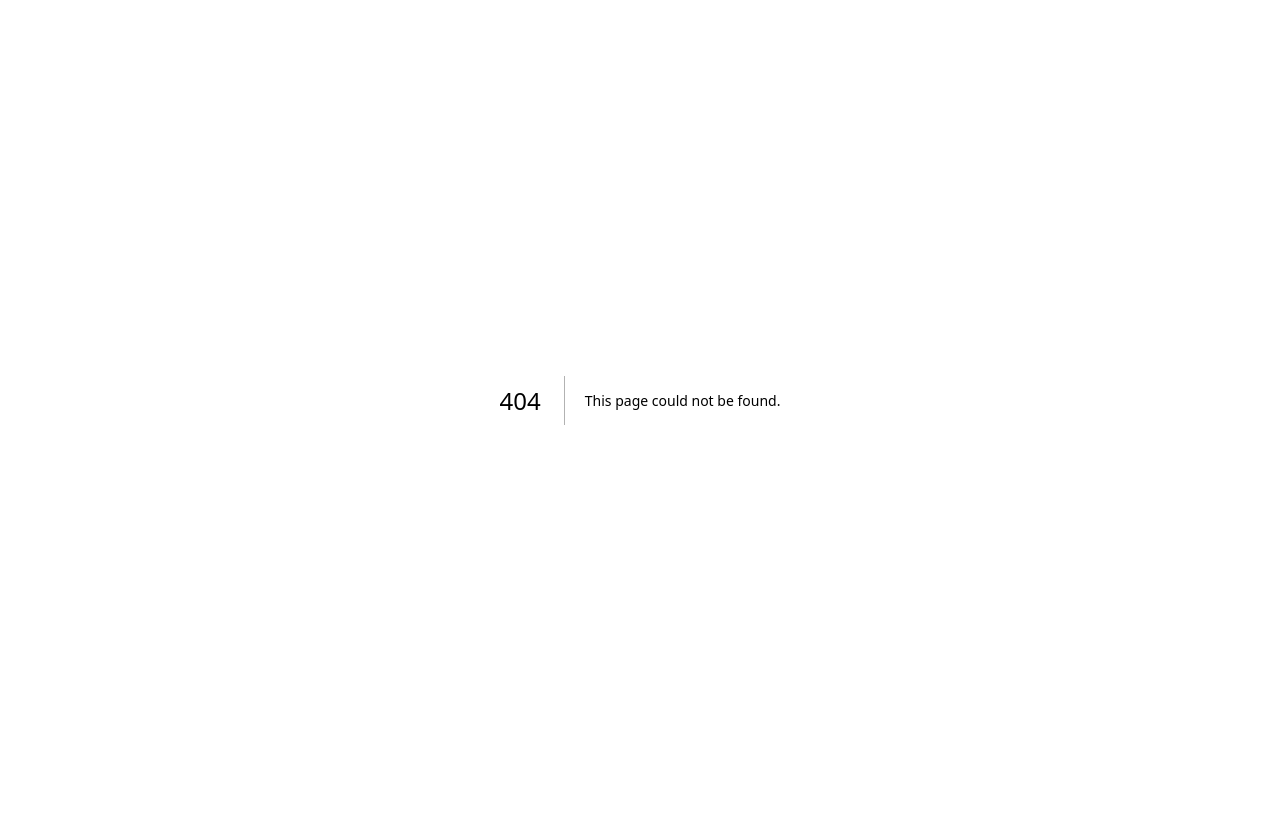
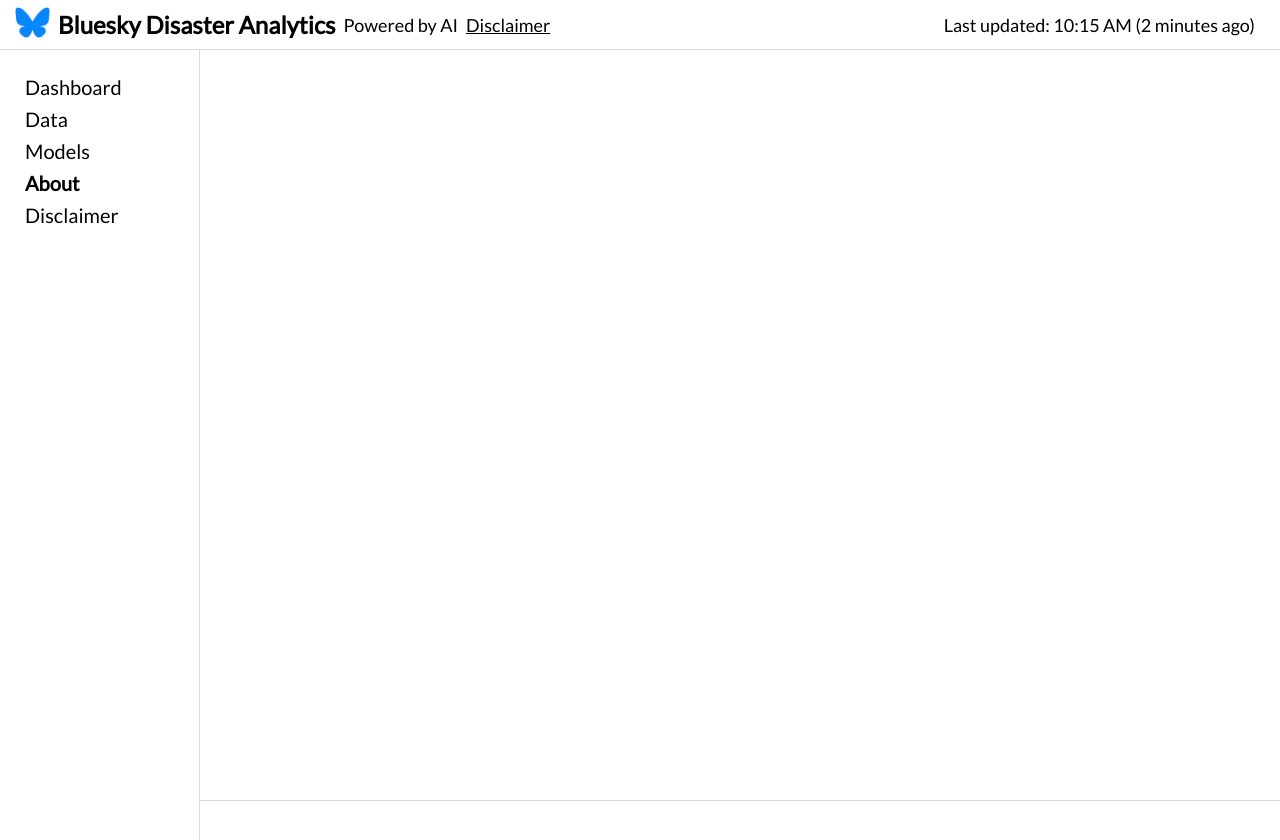
Before and after one commit to Azia-Bay/Capstone-Project, a Next.js app in the folder frontend/: page /about in a window 1280 px wide. Before the commit this address had no page. Shown: the top 840 px of the page. Before the commit the page ends 800 px from the top, so only its background shows below. Built offline with nearby package versions, Linux system fonts and the light colour scheme.

Commit message:
Page routing

```diff
--- a/frontend/components/header.tsx
+++ b/frontend/components/header.tsx
@@ -8,7 +8,7 @@ export default function Header() {
                 display: "flex",
                 fontSize: "18px",
                 height: "50px",
-                paddingLeft: "8px",
+                paddingLeft: "15px",
                 paddingRight: "25px",
                 position: "fixed",
                 width: "100%"}}>
@@ -24,15 +24,27 @@ export default function Header() {
                         display: "flex",
                         flexDirection: "row",
                         columnGap: "8px"}}>
+                    <a href="/">
                         <img
                             src="/favicon.png"
                             alt="Bluesky favicon"
                             style={{width: "35px"}} />
+                    </a>
+                    <a
+                        href="/"
+                        style={{color: "inherit", textDecoration: "inherit"}}>
                         <h1 style={{fontSize: "24px", fontWeight: "bold"}}>
                             Bluesky Disaster Analytics
                         </h1>
+                    </a>
                     <div>Powered by AI</div>
-                    <div style={{textDecoration: "underline"}}>Disclaimer</div>
+                    <a
+                        href="/disclaimer"
+                        style={{color: "inherit", textDecoration: "inherit"}}>
+                        <div style={{textDecoration: "underline"}}>
+                            Disclaimer
+                        </div>
+                    </a>
                 </div>
                 <div style={{marginLeft: "auto"}}>
                     Last updated: 10:15 AM (2 minutes ago)
--- a/frontend/components/navbar.tsx
+++ b/frontend/components/navbar.tsx
@@ -15,9 +15,10 @@ export default function Navbar() {
                 rowGap: "8px",
                 width: "200px"}}>
             <Navbutton innerHTML="Dashboard" navPath="/" />
-            <Navbutton innerHTML="Data" />
-            <Navbutton innerHTML="Models" />
-            <Navbutton innerHTML="About" />
+            <Navbutton innerHTML="Data" navPath="/data" />
+            <Navbutton innerHTML="Models" navPath="/models" />
+            <Navbutton innerHTML="About" navPath="/about" />
+            <Navbutton innerHTML="Disclaimer" navPath="/disclaimer" />
         </aside>
     );
 }
--- a/frontend/components/navbutton.tsx
+++ b/frontend/components/navbutton.tsx
@@ -6,6 +6,12 @@ export default function Navbutton({innerHTML, navPath}: any) {
     var fontWeight = navPath == page ? "bold" : "regular";
 
     return (
-        <div className="text" style={{fontWeight: fontWeight}}>{innerHTML}</div>
+        <div style={{fontWeight: fontWeight}}>
+            <a
+                href={navPath}
+                style={{color: "inherit", textDecoration: "inherit"}}>
+                {innerHTML}
+            </a>
+        </div>
     );
 }
--- /dev/null
+++ b/frontend/pages/about.tsx
@@ -0,0 +1,34 @@
+import { Lato } from "next/font/google";
+
+import Header from "../components/header";
+import Navbar from "../components/navbar";
+import Footer from "../components/footer";
+
+const lato = Lato({
+    subsets: ["latin"],
+    weight: ["300", "400"]
+});
+
+export default function About() {
+    return (
+        <div className={lato.className} style={{minHeight: "125vh"}}>
+            <Header />
+            <Navbar />
+            <Footer />
+
+            <style jsx global>{`
+                html,
+                body {
+                    padding: 0;
+                    margin: 0;
+                    font-family:
+                        var(--font-lato),
+                        sans-serif;
+                }
+                * {
+                    box-sizing: border-box;
+                }
+            `}</style>
+        </div>
+    );
+}
--- a/frontend/styles/global.css
+++ b/frontend/styles/global.css
@@ -3,17 +3,7 @@ body {
   padding: 0;
   margin: 0;
   font-family:
-    Inter,
-    -apple-system,
-    BlinkMacSystemFont,
-    Segoe UI,
-    Roboto,
-    Oxygen,
-    Ubuntu,
-    Cantarell,
-    Fira Sans,
-    Droid Sans,
-    Helvetica Neue,
+    var(--font-lato),
     sans-serif;
 }
 
```
Also changed, not shown: frontend/pages/data.tsx (added, +34 -0 lines), frontend/pages/disclaimer.tsx (added, +34 -0 lines), frontend/pages/models.tsx (added, +34 -0 lines). Lines whose indentation alone changed are shown as unchanged.
